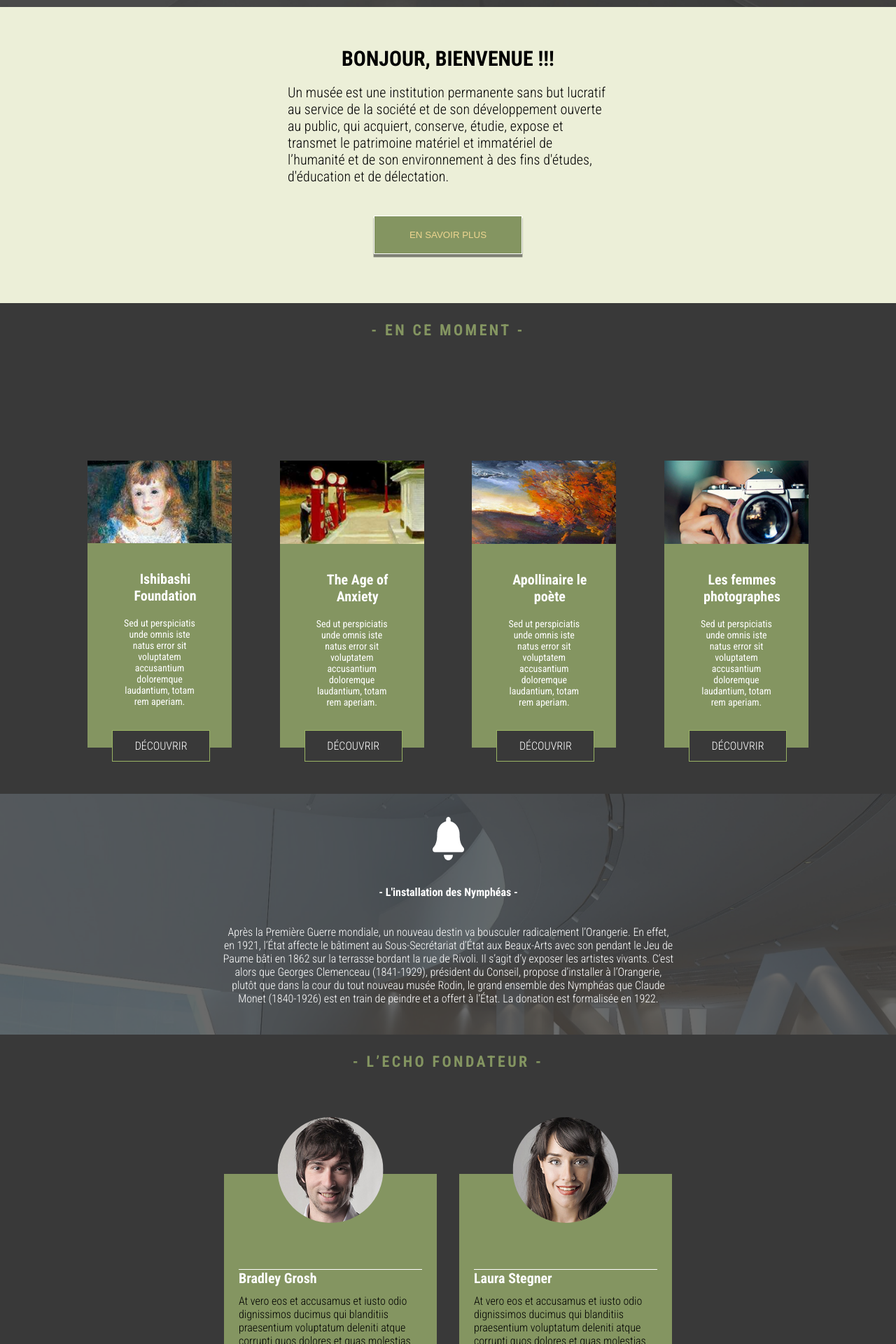
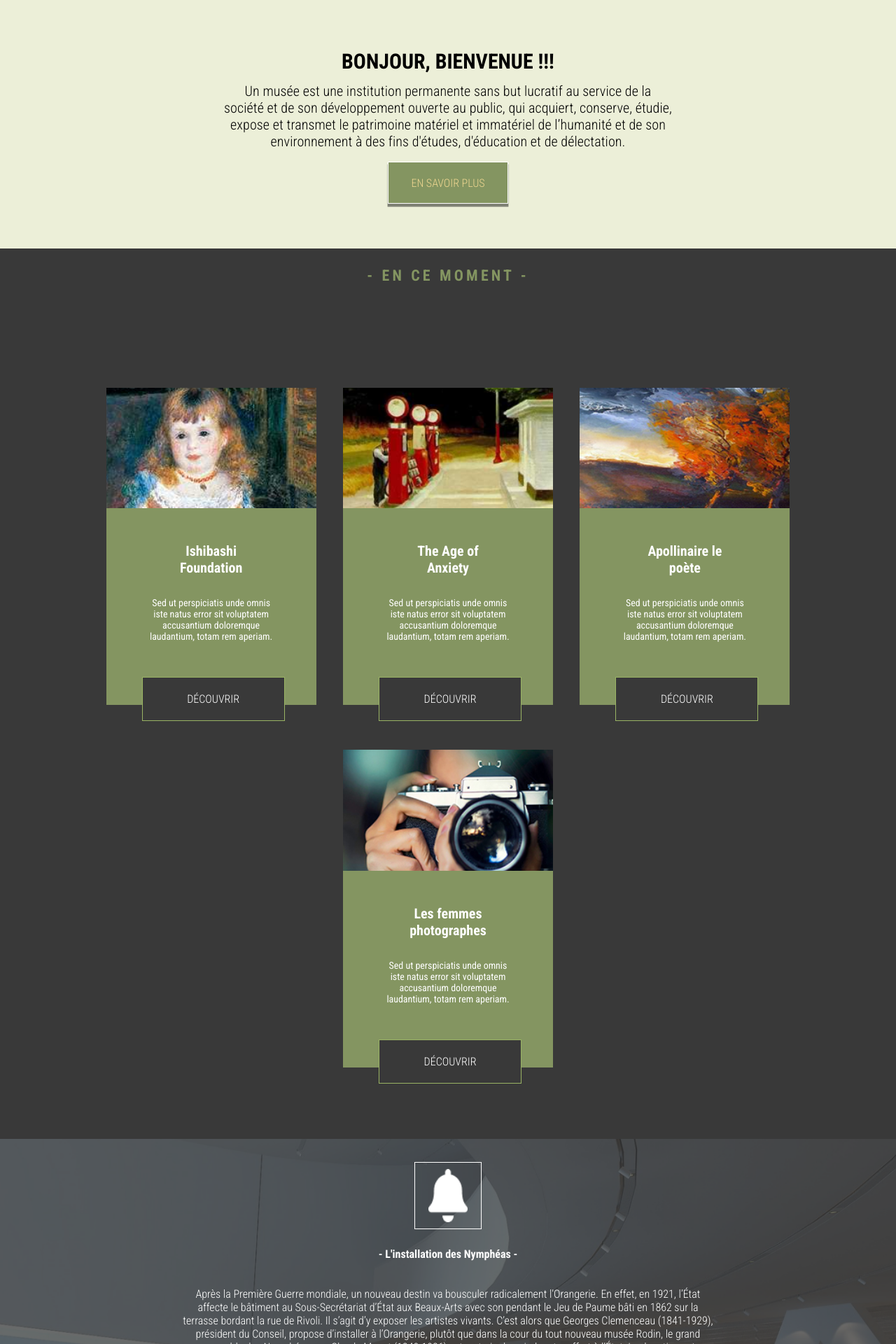
Before and after one commit to Nelicee/DWWM, a PHP site: page / in a window 1280 px wide. Shown: the part 480-2400 px from the top of the page at 70% size. Run offline with PHP 8.4, Linux system fonts and the light colour scheme.

Commit message:
25.03.2024

```diff
--- a/HTML-CSS/Expose/index.html
+++ b/HTML-CSS/Expose/index.html
@@ -22,24 +22,25 @@
         <header>
             <nav>
                 <ul>
-                    <li><a href="http://">ACCUEIL</a></li>
-                    <li><a href="http://">ACTUELLEMENT</a></li>
-                    <li><a href="http://">BLOG</a></li>
-                    <li><a href="http://">CONTACT</a></li>
+                    <li><a class="link" href="http://">ACCUEIL</a></li>
+                    <li><a class="link" href="http://">ACTUELLEMENT</a></li>
+                    <li><a class="link" href="http://">BLOG</a></li>
+                    <li><a class="link" href="http://">CONTACT</a></li>
                 </ul>
             </nav>
             <div class="hero">
                 <img src="./Images/logo-Header.png" alt="logo">
                 <p>Collection - Exposition - Diffusion</p>
             </div>
+
             <div class="bienvenue">
                 <H1>BONJOUR, BIENVENUE !!!</H1>
-                <p>Un musée est une institution permanente sans but lucratif au service de la société et de son
-                    développement ouverte au public, qui acquiert, conserve, étudie, expose et transmet le patrimoine
+                <p>Un musée est une institution permanente sans but lucratif au service de la société et de son développement ouverte au public, qui acquiert, conserve, étudie, expose et transmet le patrimoine
                     matériel et immatériel de l’humanité et de son environnement à des fins d'études, d'éducation et de
                     délectation. </p>
-                <button>EN SAVOIR PLUS</button>
+                <a class="button">EN SAVOIR PLUS</a>
             </div>
+        </header>
         <main>
             <section class="section1">
                 <H2>- EN CE MOMENT -</H2>
@@ -80,7 +81,7 @@
                 </div>
             </section>
             <section class="section2">
-                    <img src="Images/font-awesome - cloche.png" alt="bell">
+                <div><img src="Images/font-awesome - cloche.png" alt="bell" keep ></div>
 
                 <h4>- L'installation des Nymphéas -</h4>
                 <p>Après la Première Guerre mondiale, un nouveau destin va bousculer radicalement l’Orangerie. En
@@ -124,8 +125,7 @@
                         <img class="pic" src="Images/women 1.jpg" alt="Laura Stegner picture">
                         <div class="belowpic">
                             <h3>Laura Stegner</h3>
-                                <p>At vero eos et accusamus et iusto odio dignissimos ducimus qui blanditiis praesentium
-                                    voluptatum
+                            <p>At vero eos et accusamus et iusto odio dignissimos ducimus qui blanditiis praesentium                           voluptatum
                                 deleniti atque corrupti quos dolores et quas molestias excepturi sint occaecati
                                 cupiditate
                                 non provident, similique sunt in culpa qui officia deserunt mollitia animi, id est
@@ -142,8 +142,5 @@
                 </div>
             </section>
         </main>
-        </header>
-
     </body>
-
 </html>
--- a/HTML-CSS/Expose/style.css
+++ b/HTML-CSS/Expose/style.css
@@ -32,7 +32,7 @@ ul {
 li {
   align-items: center;
 }
-a {
+.link {
   text-decoration: none;
   color: black;
   font-size: 1rem;
@@ -48,7 +48,8 @@ a {
   background-position: center;
   background-repeat: no-repeat;
   width: 100%;
-  padding: 135px 0 74px;
+  aspect-ratio: 1440 / 400;
+  padding: 10% 0 5%;
   color: white;
   font-family: "Roboto", sans-serif;
   font-weight: 400;
@@ -78,24 +79,25 @@ a {
 
 .bienvenue {
   width: 100%;
-
-  padding: 56px 411px 70px 411px;
+  padding: 6% 25% 5% 25%;
   display: flex;
   flex-direction: column;
   align-items: center;
+  justify-content: center;
 }
 h1 {
   font-size: 1.87rem;
 }
-.bienvenue p {
+.bienvenue p:not(.button) {
   width: 100%;
-  padding: 19px 0 44px 0;
+  padding: 2% 0 2.75% 0;
   font-size: 1.25rem;
   font-weight: 300;
   letter-spacing: 0.1px;
+  text-align: center;
 }
-button {
-  padding: 19px 50px 19px 50px;
+.button {
+  padding: 3% 5% 3% 5%;
   background-color: #849561;
   color: #eed690;
   border: 1px solid white;
@@ -111,7 +113,7 @@ h2 {
   color: #849561;
   font-weight: 700;
   font-size: 1.37rem;
-  letter-spacing: 3.41px;
+  letter-spacing: 0.26rem;
   text-align: center;
   padding-top: 1.62rem;
 }
@@ -119,39 +121,44 @@ h2 {
 .allcards {
   max-width: 100%;
   margin-top: 148px;
-  padding: 26px 125px 66px 125px;
+  padding: 0% 0 8% 0;
   display: flex;
   flex-direction: row;
-  justify-content: space-between;
+  justify-content: center;
   flex-wrap: wrap;
-  gap: 62px;
+
+  gap:  4em 3%;
   color: white;
-  text-align: center;
+
 }
 
 .section1 h3 {
   font-weight: 700;
   font-size: 1.25rem;
-  padding: 35px 19px 19px 35px;
+  padding: 15% 25% 10% 25%;
+  text-align: center;
 }
 
 .card-paragraph {
   width: 100%;
+  min-width: 200px;
   font-weight: 400;
   font-size: 0.87rem;
   text-align: center;
-  padding-bottom: 57px;
-  padding-left: 52px;
-  padding-right: 52px;
+  padding-bottom: 30%;
+  padding-left: 20%;
+  padding-right: 20%;
 }
 
 .card {
-  width: 20%;
+  max-width: 300px;
   background-color: #849561;
   text-align: center;
   align-items: center;
   justify-content: center;
   position: relative;
+
+
 }
 .card img {
   width: 100%;
@@ -159,7 +166,7 @@ h2 {
 
 .decouvrir {
   width: 68%;
-  padding: 12px 30px 12px 30px;
+  padding: 7% 10% 7% 10%;
   background-color: #393939;
   border: solid 1px #9ab464;
   margin: auto;
@@ -172,17 +179,24 @@ h2 {
 .section2 {
   background-image: url("./Images/modern-industrial\ 1.png");
   color: white;
-  padding: 33px 316px 42px 317px;
+  padding: 33px 0 42px 0;
   background-size: cover;
   background-position: center;
   background-repeat: no-repeat;
-
-  /* object-fit: cover; */
   text-align: center;
   font-weight: 300;
 }
-.section2 img {
-  padding-bottom: 2rem;
+
+/* Cloche */
+.section2 div {
+  border: 1px solid white;
+  width: 96px;
+  height: 96px;
+  margin: auto;
+  display: flex;
+  justify-content: center;
+  padding: 0.7%;
+  margin-bottom: 2%;
 }
 
 .section2 h4 {
@@ -190,37 +204,42 @@ h2 {
 }
 
 .section2 p {
+  max-width: 800px;
   letter-spacing: 1.5%;
-  /* width: 56%; */
+  width: 60%;
+  margin: auto;
 }
 
 .section3 .cards {
   display: flex;
   flex-direction: row;
   justify-content: center;
-  width: 50%;
+  width: 90%;
   margin: auto;
   gap: 2rem;
-  /* gap: 2rem; */
+  padding-bottom: 1.25rem;
 }
 .section3 {
   width: 100%;
   background-color: #393939;
-  padding-bottom: 155px;
+  padding-bottom: 10%;
 }
 .section3 h2 {
-  padding-bottom: 148px;
+  padding-bottom: 10%;
+  letter-spacing: 0.1rem;
 }
 
 .card-bradley,
 .card-laura {
-  width: 29.12rem;
-  height: 25.25rem;
+  width: 40%;
+  height: 40%;
   background-color: #849561;
-  padding-bottom: 1.25rem;
-  padding-left: 1.31rem;
-  padding-right: 1.31rem;
+  padding-bottom: 2%;
+  padding-left: 2%;
+  padding-right: 2%;
   position: relative;
+  color: white;
+  letter-spacing: 0.1rem;
 }
 
 .pic {
@@ -232,13 +251,7 @@ h2 {
   top: -20%;
   transform: translateY(50%);
   transform: translateX(-50%);
-  /* width: 242px;
-  height:270px; */
-  /* border-radius: 50%; */
-  /* transform: translateY(-50%);
-  transform: translateX(50%); */
-
-  margin: auto;
+  /* margin: auto; */
 }
 
 .socialmedia {
@@ -246,37 +259,49 @@ h2 {
   flex-direction: row;
   justify-content: flex-start;
   gap: 1.25rem;
-
-
+  margin-top: 0.68rem;
 }
 .belowpic {
-padding-top: 136px;
+  padding-top: 136px;
   flex-direction: column;
-  justify-content:space-between;
-  bottom: 9.68rem;
+  justify-content: space-between;
+  /* bottom: 9.68rem; */
 }
 
 .imgsocial {
   background-color: #393939;
   display: inline-block;
-  width:49px;
+  width: 49px;
   height: 48px;
   display: flex;
- flex-direction: row;
- justify-content: center;
- align-items: center;
- margin-top:2%;
- margin-bottom: 20px;
-
+  flex-direction: row;
+  justify-content: center;
+  align-items: center;
+  margin-top: 2%;
+  /* margin-bottom: 20px; */
 }
 
-.belowpic h3{
+.belowpic h3 {
   font-weight: 700;
   color: white;
   letter-spacing: 23%;
   font-size: 1.25rem;
   line-height: normal;
   border-top: solid 1px white;
-  padding-bottom: 11px;
+  padding-bottom: 0.68rem;
+}
+
+
+@media screen and (max-width: 768px) {
+.hero p{
+  width:50%;
 
 }
+.section3 h2{
+  padding-bottom: 20%;
+}
+.cards{
+  width: 100%;
+}
+
+}
```
Also changed, not shown: HTML-CSS/DEMO-CSS/Transform/index.html (added, +14 -0 lines), HTML-CSS/DEMO-CSS/Transform/style.css (added, +21 -0 lines), HTML-CSS/DEMO-CSS/animations/index.html (added, +14 -0 lines), HTML-CSS/DEMO-CSS/animations/style.css (added, +30 -0 lines), HTML-CSS/DEMO-CSS/pseudo-class/index.html (added, +15 -0 lines), HTML-CSS/DEMO-CSS/pseudo-class/style.css (added, +10 -0 lines), HTML-CSS/DEMO-CSS/pseudo-elements/index.html (added, +16 -0 lines), HTML-CSS/DEMO-CSS/pseudo-elements/style.css (added, +23 -0 lines), HTML-CSS/DEMO-CSS/transition/index.html (added, +15 -0 lines), HTML-CSS/DEMO-CSS/transition/style.css (added, +23 -0 lines). Lines whose indentation alone changed are shown as unchanged.
